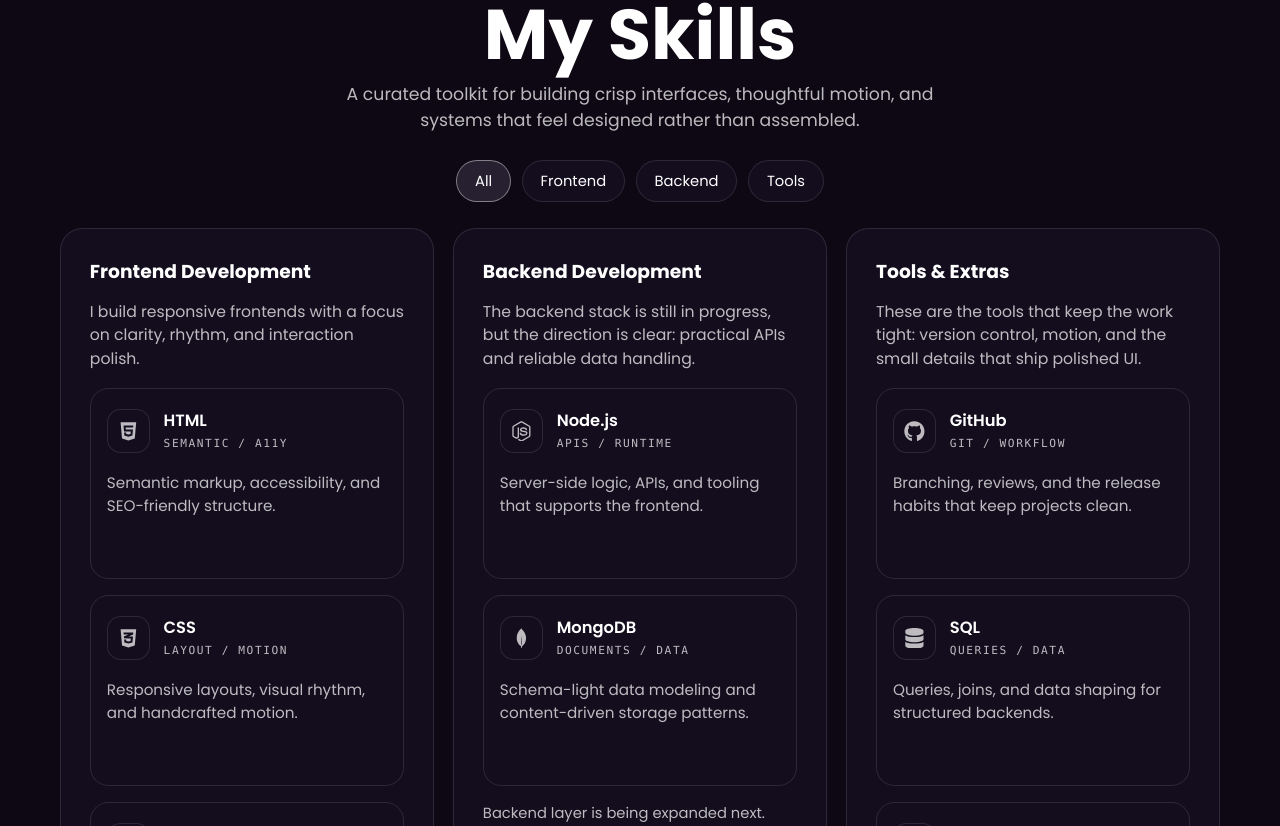
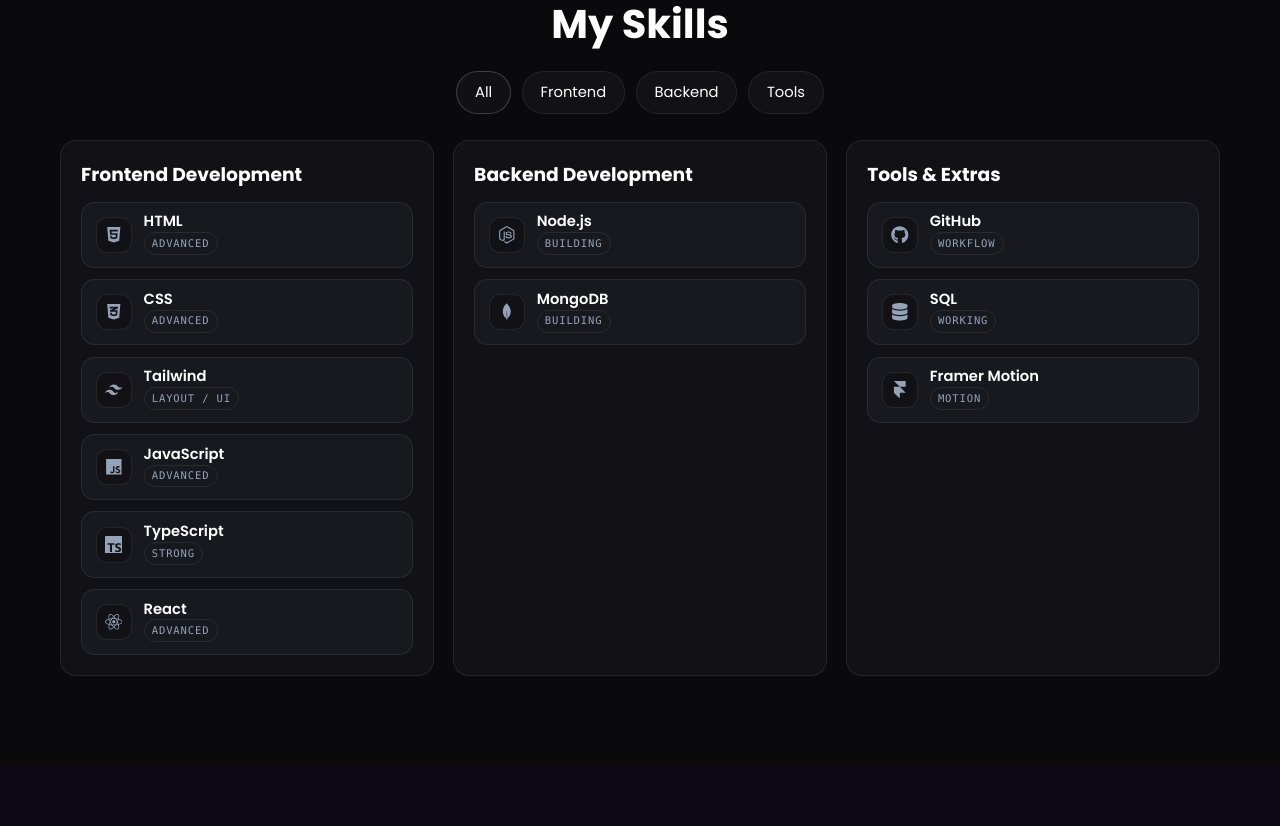
Before and after one commit to amrkhaled104/My-Portfolio, a React (Vite) app: page / in a window 1280 px wide. Shown: the part 1674-2500 px from the top of the page. Built offline with nearby package versions, Linux system fonts and the light colour scheme.

Commit message:
style(skills): Refactored card spacing for a cleaner UI

```diff
--- a/src/App.css
+++ b/src/App.css
@@ -28,6 +28,14 @@
   --surface-border: rgba(17, 17, 17, 0.09);
   --text-soft: rgba(17, 17, 17, 0.68);
   --shadow-elevated: rgba(17, 17, 17, 0.08);
+  --skills-bg: #f9f9f9;
+  --skills-surface: #ffffff;
+  --skills-surface-alt: #f5f5f7;
+  --skills-text: #111111;
+  --skills-muted: #6b7280;
+  --skills-border: rgba(17, 17, 17, 0.12);
+  --skills-border-strong: rgba(17, 17, 17, 0.2);
+  --skills-hover-bg: rgba(17, 17, 17, 0.03);
 }
 
 .dark-theme {
@@ -50,6 +58,14 @@
   --surface-border: rgba(255, 255, 255, 0.09);
   --text-soft: rgba(255, 255, 255, 0.7);
   --shadow-elevated: rgba(0, 0, 0, 0.35);
+  --skills-bg: #0a0a0c;
+  --skills-surface: #121216;
+  --skills-surface-alt: #18181f;
+  --skills-text: #ffffff;
+  --skills-muted: #94a3b8;
+  --skills-border: rgba(255, 255, 255, 0.08);
+  --skills-border-strong: rgba(255, 255, 255, 0.2);
+  --skills-hover-bg: rgba(255, 255, 255, 0.03);
 }
 
 html {
--- a/src/components/Skills/Skills.css
+++ b/src/components/Skills/Skills.css
@@ -2,6 +2,7 @@
   display: flex;
   justify-content: center;
   padding: clamp(4rem, 7vw, 7rem) clamp(1.25rem, 3vw, 2rem);
+  background: var(--skills-bg);
 }
 
 .skills-shell {
@@ -22,16 +23,16 @@
   padding: 0;
   border-radius: 0;
   text-align: center;
-  color: var(--text-primary);
-  font-size: clamp(2.35rem, 6vw, 4.4rem);
-  line-height: 0.95;
+  color: var(--skills-text);
+  font-size: 2.5rem;
+  line-height: 1.1;
 }
 
 .skills-heading-copy p {
   margin: 0.85rem 0 0;
   max-width: 42rem;
   margin-inline: auto;
-  color: var(--text-secondary);
+  color: var(--skills-muted);
   font-size: clamp(0.98rem, 1.6vw, 1.08rem);
 }
 
@@ -46,9 +47,9 @@
   margin-top: 0;
   padding: 0.82rem 1.1rem;
   border-radius: 999px !important;
-  border: 1px solid var(--border-color);
-  background: var(--bg-card);
-  color: var(--text-primary);
+  border: 1px solid var(--skills-border);
+  background: var(--skills-surface);
+  color: var(--skills-text);
   font-size: 0.92rem;
   line-height: 1;
   transition: all 0.5s cubic-bezier(0.16, 1, 0.3, 1);
@@ -58,23 +59,15 @@
 @media (hover: hover) and (pointer: fine) {
   .skills-filter button:hover {
     transform: translateY(-2px);
-    border-color: color-mix(
-      in srgb,
-      var(--text-primary) 28%,
-      var(--border-color)
-    );
-    background: color-mix(in srgb, var(--bg-card) 88%, var(--text-primary));
+    border-color: var(--skills-border-strong);
+    background: var(--skills-hover-bg);
   }
 }
 
 .skills-filter button.active,
 .skills-filter button[aria-pressed="true"] {
-  border-color: color-mix(
-    in srgb,
-    var(--text-primary) 35%,
-    var(--border-color)
-  );
-  background: color-mix(in srgb, var(--bg-card) 92%, var(--text-primary));
+  border-color: var(--skills-border-strong);
+  background: var(--skills-hover-bg);
 }
 
 .skills-filter button:active {
@@ -92,12 +85,12 @@
 
 .skills-category {
   position: relative;
-  padding: clamp(1.15rem, 2.6vw, 1.8rem);
-  border: 1px solid var(--border-color);
-  border-radius: 1.4rem;
-  background: var(--bg-card);
-  color: var(--text-primary);
-  box-shadow: 0 1px 0 var(--elevation-shadow);
+  padding: clamp(0.95rem, 1.9vw, 1.25rem);
+  border: 1px solid var(--skills-border);
+  border-radius: 1rem;
+  background: var(--skills-surface);
+  color: var(--skills-text);
+  box-shadow: 0 1px 0 rgba(255, 255, 255, 0.025);
   transition: all 0.5s cubic-bezier(0.16, 1, 0.3, 1);
 }
 
@@ -105,39 +98,32 @@
   margin: 0;
   font-size: clamp(1.2rem, 2vw, 1.45rem);
   line-height: 1.1;
-  color: var(--text-primary);
-}
-
-.category-description {
-  margin: 0.85rem 0 0;
-  max-width: 44rem;
-  color: var(--text-secondary);
-  font-size: 0.98rem;
+  color: var(--skills-text);
 }
 
 .skills-chips {
   display: grid;
   grid-template-columns: repeat(
     auto-fit,
-    minmax(clamp(12rem, 20vw, 15rem), 1fr)
+    minmax(clamp(9rem, 14vw, 11rem), 1fr)
   );
-  gap: clamp(0.8rem, 1.5vw, 1rem);
-  margin-top: 1.15rem;
+  gap: 0.7rem;
+  margin-top: 0.8rem;
 }
 
 .skill-card {
   position: relative;
   display: flex;
-  flex-direction: column;
-  gap: 0.95rem;
+  align-items: center;
+  gap: 0.75rem;
   min-width: 0;
-  padding: 1rem;
-  border: 1px solid var(--border-color);
-  border-radius: 1.15rem;
-  background: var(--bg-card);
-  color: var(--text-primary);
+  padding: 0.74rem 0.85rem;
+  min-height: 3.85rem;
+  border: 1px solid var(--skills-border);
+  border-radius: 0.85rem;
+  background: var(--skills-surface-alt);
+  color: var(--skills-text);
   transform: translateY(0);
-  transform-style: preserve-3d;
   transition: all 0.5s cubic-bezier(0.16, 1, 0.3, 1);
   outline: none;
 }
@@ -147,119 +133,62 @@
   position: absolute;
   inset: 0;
   border-radius: inherit;
-  background: linear-gradient(
-    180deg,
-    color-mix(in srgb, var(--skill-accent) 10%, transparent),
-    transparent 30%
-  );
+  background: var(--skills-hover-bg);
   opacity: 0;
   transition: opacity 0.5s cubic-bezier(0.16, 1, 0.3, 1);
   pointer-events: none;
 }
 
-.skill-card__top {
-  display: flex;
-  align-items: center;
-  gap: 0.85rem;
-  min-height: 3.2rem;
-}
-
 .skill-icon {
-  width: 2.7rem;
-  height: 2.7rem;
+  width: 2.25rem;
+  height: 2.25rem;
   display: grid;
   place-items: center;
   flex: 0 0 auto;
-  border-radius: 0.85rem;
-  border: 1px solid var(--border-color);
-  background: var(--bg-card);
-  color: var(--text-secondary);
-  font-size: 1.3rem;
+  border-radius: 0.7rem;
+  border: 1px solid var(--skills-border);
+  background: var(--skills-surface);
+  color: var(--skills-muted);
+  font-size: 1.1rem;
   transition: all 0.5s cubic-bezier(0.16, 1, 0.3, 1);
+}
+
+.skill-card__content {
+  display: flex;
+  flex-direction: column;
+  gap: 0.14rem;
+  min-width: 0;
 }
 
 .skill-card h4 {
   margin: 0;
-  font-size: clamp(0.96rem, 1.4vw, 1.02rem);
+  font-size: 0.92rem;
   font-weight: 600;
-  color: var(--text-primary);
+  color: var(--skills-text);
+  line-height: 1.05;
 }
 
-.skill-tag {
-  margin: 0.18rem 0 0;
+.skill-badge {
+  display: inline-flex;
+  width: fit-content;
+  margin: 0;
+  padding: 0.16rem 0.45rem;
+  border-radius: 999px;
+  border: 1px solid var(--skills-border);
+  color: var(--skills-muted);
+  font-size: 0.66rem;
   font-family: "SFMono-Regular", Consolas, "Liberation Mono", Menlo, monospace;
-  font-size: 0.7rem;
-  letter-spacing: 0.14em;
-  text-transform: uppercase;
-  color: var(--text-secondary);
-}
-
-.skill-card__detail,
-.skill-card__meta,
-.skill-card__tags {
-  transition: all 0.5s cubic-bezier(0.16, 1, 0.3, 1);
-}
-
-.skill-card__detail {
-  margin: 0;
-  color: var(--text-secondary);
-  font-size: 0.95rem;
-}
-
-.skill-card__meta {
-  display: grid;
-  grid-template-columns: repeat(2, minmax(0, 1fr));
-  gap: 0.5rem;
-  margin-top: auto;
-  padding-top: 0.85rem;
-  border-top: 1px solid var(--border-color);
-  opacity: 0;
-  transform: translateY(0.5rem);
-  max-height: 0;
-  overflow: hidden;
-}
-
-.skill-card__meta span {
-  color: var(--text-secondary);
-  font-size: 0.72rem;
   letter-spacing: 0.08em;
   text-transform: uppercase;
-}
-
-.skill-card__tags {
-  display: flex;
-  flex-wrap: wrap;
-  gap: 0.4rem;
-  margin: 0;
-  padding: 0;
-  list-style: none;
-  opacity: 0;
-  transform: translateY(0.5rem);
-  max-height: 0;
-  overflow: hidden;
-}
-
-.skill-card__tags li {
-  padding: 0.32rem 0.55rem;
-  border-radius: 999px;
-  border: 1px solid var(--border-color);
-  color: var(--text-secondary);
-  font-size: 0.68rem;
-  font-family: "SFMono-Regular", Consolas, "Liberation Mono", Menlo, monospace;
 }
 
 @media (hover: hover) and (pointer: fine) {
   .skill-card:hover,
   .skill-card:focus-visible {
-    transform: translateY(-4px);
-    border-color: color-mix(
-      in srgb,
-      var(--skill-accent) 35%,
-      var(--border-color)
-    );
-    box-shadow:
-      0 1px 0 var(--elevation-shadow),
-      inset 0 1px 0 color-mix(in srgb, var(--skill-accent) 8%, transparent);
+    transform: translateY(-3px);
+    border-color: var(--skills-border-strong);
+    background: color-mix(in srgb, var(--skills-surface-alt) 97%, #ffffff 3%);
+    box-shadow: 0 1px 0 rgba(255, 255, 255, 0.05);
   }
 
   .skill-card:hover::before,
@@ -269,21 +198,7 @@
 
   .skill-card:hover .skill-icon,
   .skill-card:focus-visible .skill-icon {
-    color: var(--skill-accent);
-    border-color: color-mix(
-      in srgb,
-      var(--skill-accent) 30%,
-      var(--border-color)
-    );
-  }
-
-  .skill-card:hover .skill-card__meta,
-  .skill-card:focus-visible .skill-card__meta,
-  .skill-card:hover .skill-card__tags,
-  .skill-card:focus-visible .skill-card__tags {
-    opacity: 1;
-    transform: translateY(0);
-    max-height: 5rem;
+    border-color: var(--skills-border-strong);
   }
 }
 
@@ -294,12 +209,6 @@
 
 .skills-category.coming-soon {
   opacity: 0.95;
-}
-
-.category-footnote {
-  margin: 1rem 0 0;
-  color: var(--text-secondary);
-  font-size: 0.92rem;
 }
 
 @media (max-width: 960px) {
--- a/src/components/Skills/Skills.jsx
+++ b/src/components/Skills/Skills.jsx
@@ -31,65 +31,41 @@ const Skills = () => {
       title: "Frontend Development",
       type: "frontend",
       accent: "#5eead4",
-      description:
-        "I build responsive frontends with a focus on clarity, rhythm, and interaction polish.",
       skills: [
         {
           icon: <FaHtml5 />,
           name: "HTML",
-          detail: "Semantic markup, accessibility, and SEO-friendly structure.",
-          level: "Proficiency: Advanced",
-          experience: "Experience: 4+ years",
-          tags: ["semantic", "a11y"],
+          badge: "Advanced",
           accent: "#e34f26",
         },
         {
           icon: <FaCss3Alt />,
           name: "CSS",
-          detail: "Responsive layouts, visual rhythm, and handcrafted motion.",
-          level: "Proficiency: Advanced",
-          experience: "Experience: 4+ years",
-          tags: ["layout", "motion"],
+          badge: "Advanced",
           accent: "#264de4",
         },
         {
           icon: <SiTailwindcss />,
           name: "Tailwind",
-          detail:
-            "Fast composition when a utility-first workflow keeps the system sharp.",
-          level: "Proficiency: Strong",
-          experience: "Experience: 3+ years",
-          tags: ["utilities", "design tokens"],
+          badge: "Layout / UI",
           accent: "#38bdf8",
         },
         {
           icon: <FaJs />,
           name: "JavaScript",
-          detail:
-            "Interaction logic, DOM orchestration, and UI state choreography.",
-          level: "Proficiency: Advanced",
-          experience: "Experience: 4+ years",
-          tags: ["logic", "interaction"],
+          badge: "Advanced",
           accent: "#f7df1e",
         },
         {
           icon: <SiTypescript />,
           name: "TypeScript",
-          detail:
-            "Typed interfaces, safer refactors, and predictable application layers.",
-          level: "Proficiency: Strong",
-          experience: "Experience: 2+ years",
-          tags: ["types", "safety"],
+          badge: "Strong",
           accent: "#3178c6",
         },
         {
           icon: <FaReact />,
           name: "React",
-          detail:
-            "Component systems, state flow, and polished interface assembly.",
-          level: "Proficiency: Advanced",
-          experience: "Experience: 3+ years",
-          tags: ["components", "state"],
+          badge: "Advanced",
           accent: "#61dafb",
         },
       ],
@@ -98,28 +74,18 @@ const Skills = () => {
       title: "Backend Development",
       type: "backend",
       accent: "#f59e0b",
-      description:
-        "The backend stack is still in progress, but the direction is clear: practical APIs and reliable data handling.",
       isComingSoon: true,
       skills: [
         {
           icon: <FaNodeJs />,
           name: "Node.js",
-          detail:
-            "Server-side logic, APIs, and tooling that supports the frontend.",
-          level: "Roadmap: Active",
-          experience: "Focus: Building",
-          tags: ["apis", "runtime"],
+          badge: "Building",
           accent: "#84cc16",
         },
         {
           icon: <SiMongodb />,
           name: "MongoDB",
-          detail:
-            "Schema-light data modeling and content-driven storage patterns.",
-          level: "Roadmap: Active",
-          experience: "Focus: Building",
-          tags: ["documents", "data"],
+          badge: "Building",
           accent: "#10b981",
         },
       ],
@@ -128,35 +94,23 @@ const Skills = () => {
       title: "Tools & Extras",
       type: "tools",
       accent: "#a78bfa",
-      description:
-        "These are the tools that keep the work tight: version control, motion, and the small details that ship polished UI.",
       skills: [
         {
           icon: <FaGithub />,
           name: "GitHub",
-          detail:
-            "Branching, reviews, and the release habits that keep projects clean.",
-          level: "Proficiency: Strong",
-          experience: "Experience: 4+ years",
-          tags: ["git", "workflow"],
+          badge: "Workflow",
           accent: "#ffffff",
         },
         {
           icon: <FaDatabase />,
           name: "SQL",
-          detail: "Queries, joins, and data shaping for structured backends.",
-          level: "Proficiency: Working",
-          experience: "Experience: 2+ years",
-          tags: ["queries", "data"],
+          badge: "Working",
           accent: "#38bdf8",
         },
         {
           icon: <SiFramer />,
           name: "Framer Motion",
-          detail: "Micro-interactions and motion systems with a tactile feel.",
-          level: "Proficiency: Strong",
-          experience: "Experience: 2+ years",
-          tags: ["motion", "interaction"],
+          badge: "Motion",
           accent: "#f472b6",
         },
       ],
@@ -174,10 +128,6 @@ const Skills = () => {
         <header className="skills-header">
           <div className="skills-heading-copy">
             <h2 data-aos="fade-down">My Skills</h2>
-            <p data-aos="fade-up" data-aos-delay="150">
-              A curated toolkit for building crisp interfaces, thoughtful
-              motion, and systems that feel designed rather than assembled.
-            </p>
           </div>
         </header>
 
@@ -211,8 +161,6 @@ const Skills = () => {
             >
               <h3>{category.title}</h3>
 
-              <p className="category-description">{category.description}</p>
-
               <div className="skills-chips">
                 {category.skills.map((skill, index) => (
                   <article
@@ -223,38 +171,14 @@ const Skills = () => {
                     data-aos="zoom-in"
                     data-aos-delay={index * 60}
                   >
-                    <div className="skill-card__top">
-                      <div className="skill-icon">{skill.icon}</div>
-                      <div>
-                        <h4>{skill.name}</h4>
-                        <p className="skill-tag">{skill.tags.join(" / ")}</p>
-                      </div>
+                    <div className="skill-icon">{skill.icon}</div>
+                    <div className="skill-card__content">
+                      <h4>{skill.name}</h4>
+                      <span className="skill-badge">{skill.badge}</span>
                     </div>
-
-                    <p className="skill-card__detail">{skill.detail}</p>
-
-                    <div className="skill-card__meta">
-                      <span>{skill.level}</span>
-                      <span>{skill.experience}</span>
-                    </div>
-
-                    <ul
-                      className="skill-card__tags"
-                      aria-label={`${skill.name} tags`}
-                    >
-                      {skill.tags.map((tag) => (
-                        <li key={tag}>{tag}</li>
-                      ))}
-                    </ul>
                   </article>
                 ))}
               </div>
-
-              {category.isComingSoon && (
-                <p className="category-footnote">
-                  Backend layer is being expanded next.
-                </p>
-              )}
             </article>
           ))}
         </div>
```
